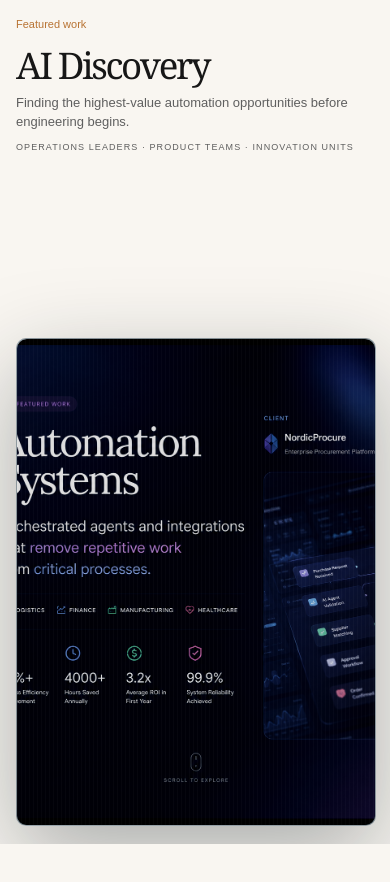
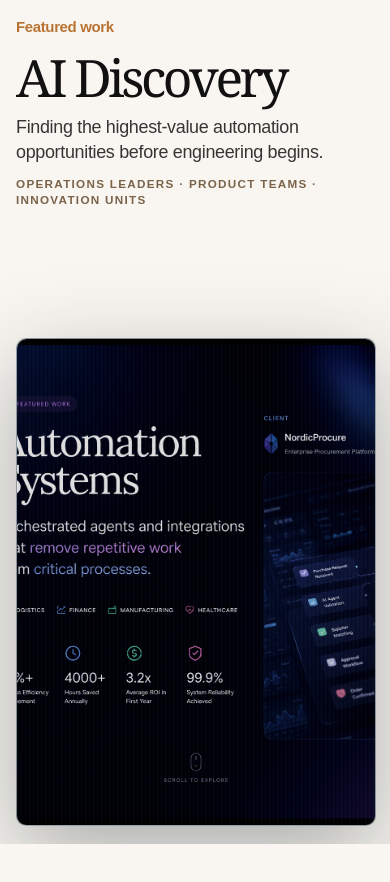
Before and after one commit to Dpehect/Trionn, a Next.js app: page /cases/ai-software-development-finland in a window 390 px wide. Shown: the top 882 px of the page. Built offline with nearby package versions, Linux system fonts and the light colour scheme.

Commit message:
ux detay

```diff
--- a/components/case-study-page.module.css
+++ b/components/case-study-page.module.css
@@ -1140,3 +1140,129 @@
     padding-top: 28px !important;
   }
 }
+
+
+/* Premium case typography — layout and GSAP structure preserved */
+.titaniumTheme .featuredLabel {
+  margin-bottom: 0;
+  color: #B87333 !important;
+  font-size: clamp(16px, 1.05vw, 19px) !important;
+  font-weight: 600 !important;
+  line-height: 1.15;
+  letter-spacing: -.025em !important;
+  text-transform: none;
+}
+
+.titaniumTheme .featuredTitleGroup {
+  height: clamp(244px, 31vh, 310px);
+  margin-top: clamp(14px, 1.7vh, 22px);
+}
+
+.titaniumTheme .featuredTitle {
+  font-size: clamp(64px, 6.35vw, 108px) !important;
+  font-weight: 400 !important;
+  line-height: .9 !important;
+  letter-spacing: -.067em !important;
+}
+
+.titaniumTheme .featuredTitle strong {
+  max-width: 100%;
+  color: #111111 !important;
+  text-wrap: balance;
+}
+
+.titaniumTheme .featuredTitle p {
+  max-width: 680px !important;
+  margin-top: clamp(18px, 2vh, 26px) !important;
+  color: #353535 !important;
+  font-size: clamp(19px, 1.36vw, 24px) !important;
+  font-weight: 500 !important;
+  line-height: 1.34 !important;
+  letter-spacing: -.018em !important;
+  text-wrap: pretty;
+}
+
+.titaniumTheme .featuredTitle span {
+  max-width: 680px !important;
+  margin-top: clamp(15px, 1.7vh, 22px) !important;
+  color: #7B624A !important;
+  font-size: clamp(13px, .9vw, 16px) !important;
+  font-weight: 600 !important;
+  line-height: 1.35 !important;
+  letter-spacing: .135em !important;
+}
+
+@media (max-height: 900px) and (min-width: 801px) {
+  .titaniumTheme .featuredTitleGroup {
+    height: 236px;
+    margin-top: 14px;
+  }
+
+  .titaniumTheme .featuredTitle {
+    font-size: clamp(56px, 5.7vw, 92px) !important;
+  }
+
+  .titaniumTheme .featuredTitle p {
+    max-width: 620px !important;
+    margin-top: 16px !important;
+    font-size: clamp(17px, 1.2vw, 21px) !important;
+  }
+
+  .titaniumTheme .featuredTitle span {
+    margin-top: 12px !important;
+    font-size: clamp(11px, .8vw, 14px) !important;
+  }
+}
+
+@media (max-height: 760px) and (min-width: 801px) {
+  .titaniumTheme .featuredTitleGroup {
+    height: 210px;
+  }
+
+  .titaniumTheme .featuredTitle {
+    font-size: clamp(50px, 5.1vw, 82px) !important;
+  }
+
+  .titaniumTheme .featuredTitle p {
+    max-width: 570px !important;
+    margin-top: 13px !important;
+    font-size: clamp(15px, 1.08vw, 19px) !important;
+    line-height: 1.3 !important;
+  }
+
+  .titaniumTheme .featuredTitle span {
+    margin-top: 10px !important;
+    font-size: clamp(10px, .72vw, 13px) !important;
+  }
+}
+
+@media (max-width: 800px) {
+  .titaniumTheme .featuredLabel {
+    font-size: 15px !important;
+  }
+
+  .titaniumTheme .featuredTitleGroup {
+    height: clamp(218px, 34vh, 280px);
+    margin-top: 12px;
+  }
+
+  .titaniumTheme .featuredTitle {
+    font-size: clamp(48px, 13.2vw, 70px) !important;
+    line-height: .92 !important;
+  }
+
+  .titaniumTheme .featuredTitle p {
+    max-width: 100% !important;
+    margin-top: 14px !important;
+    font-size: clamp(16px, 4.6vw, 20px) !important;
+    line-height: 1.38 !important;
+  }
+
+  .titaniumTheme .featuredTitle span {
+    max-width: 100% !important;
+    margin-top: 11px !important;
+    font-size: clamp(10px, 3vw, 13px) !important;
+    line-height: 1.4 !important;
+    letter-spacing: .11em !important;
+  }
+}
```
Also changed, not shown: 1 other file (tests, documents, lock files or other folders).
